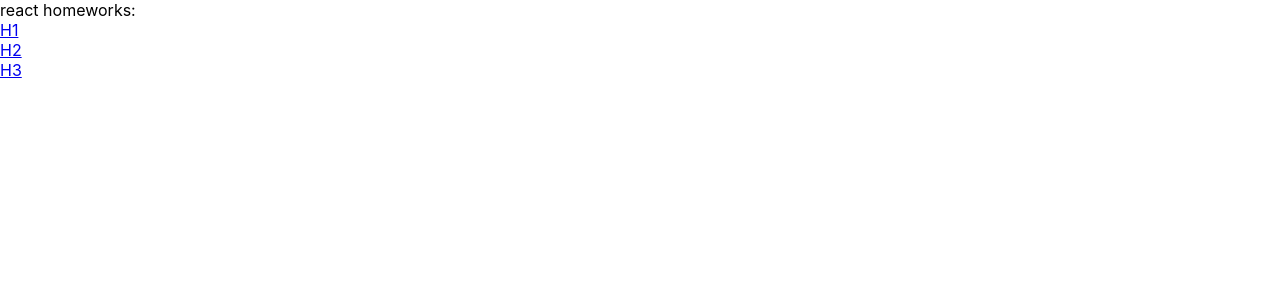
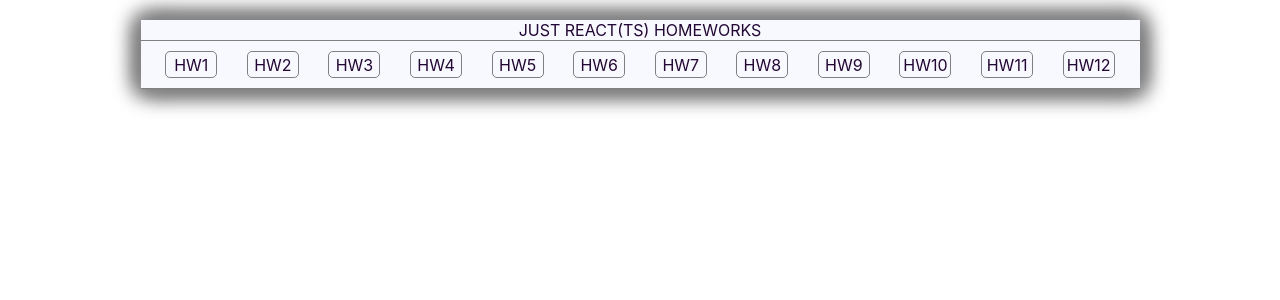
Before and after one commit to nedashkivskyios/ignHomeWorks, a React (Create React App) app: page / in a window 1280 px wide. Shown: the top 300 px of the page. Built offline with nearby package versions, Linux system fonts and the light colour scheme.

Commit message:
first css update

```diff
--- a/src/p1-main/m1-ui/u1-app/App.module.css
+++ b/src/p1-main/m1-ui/u1-app/App.module.css
@@ -1,11 +1,42 @@
+html, body {
+    margin: 0;
+    padding: 0;
+    background-color: white;
+    /*main color variables*/
+    --mainColorText: #230734;
+}
+
 .App {
-
+    width: 999px;
+    margin: 20px auto;
+    display: flex;
+    flex-direction: column;
+    align-items: center;
+    background-color: ghostwhite;
+    box-shadow: 5px 5px 20px 1px gray,
+                -5px 5px 20px 1px gray,
+                5px -5px 20px 1px gray,
+                -5px -5px 20px 1px gray;
 }
 
 .appTitle {
-
+    width: 100%;
+    display: flex;
+    flex: 0 0 auto;
+    justify-content: center;
+    align-items: center;
+    color: var(--mainColorText);
+    border-bottom: 1px solid gray;
 }
 
-.appNavBar {
+.appNavbar {
+    width: 100%;
+    display: flex;
+    flex: 0 0 auto;
+    border-bottom: 1px solid gray;
+}
 
+.appContent {
+    display: flex;
+    flex: 1 1 auto;
 }
--- a/src/p1-main/m1-ui/u1-app/App.tsx
+++ b/src/p1-main/m1-ui/u1-app/App.tsx
@@ -4,23 +4,21 @@ import HW1 from '../../../p2-homeworks/h1/HW1'
 import HW2 from '../../../p2-homeworks/h2/HW2'
 import HW3 from '../../../p2-homeworks/h3/HW3'
 import {BrowserRouter, NavLink, Route} from "react-router-dom";
+import AppNavbar from "./AppNavbar/AppNavbar";
 
 function App() {
   return (
     <BrowserRouter>
       <div className={s.App}>
-        <div className={s.appTitle}>react homeworks:</div>
-        <div className={s.appNavBar}>
-          <div><NavLink to={'/homeworkone'}>H1</NavLink></div>
-          <div><NavLink to={'/homeworktwo'}>H2</NavLink></div>
-          <div><NavLink to={'/homeworkthree'}>H3</NavLink></div>
+        <div className={s.appTitle}>JUST REACT(TS) HOMEWORKS</div>
+        <div className={s.appNavbar}>
+          <AppNavbar/>
         </div>
-
-
-        <Route path={'/homeworkone'} render={() => <HW1/>}/>
-        <Route path={'/homeworktwo'} render={() => <HW2/>}/>
-        <Route path={'/homeworkthree'} render={() => <HW3/>}/>
-
+        <div className={s.appContent}>
+          <Route path={'/homeworkone'} render={() => <HW1/>}/>
+          <Route path={'/homeworktwo'} render={() => <HW2/>}/>
+          <Route path={'/homeworkthree'} render={() => <HW3/>}/>
+        </div>
       </div>
     </BrowserRouter>
   )
--- /dev/null
+++ b/src/p1-main/m1-ui/u1-app/AppNavbar/AppNavbar.module.css
@@ -0,0 +1,29 @@
+.navBar {
+    display: flex;
+    width: 100%;
+    flex-direction: row;
+    padding: 10px;
+    justify-content: space-around;
+}
+
+.navBarItem {
+    border: 1px solid gray;
+    display: flex;
+    width: 50px;
+    height: 25px;
+    justify-content: center;
+    align-items: center;
+    border-radius: 5px;
+    text-decoration: none;
+    color: var(--mainColorText);
+}
+
+.navBarItem:hover {
+    background-color: orange;
+}
+
+.active {
+    background-color: #fc7c21;
+    color: white;
+    border: #fc7c21;
+}
--- /dev/null
+++ b/src/p1-main/m1-ui/u1-app/AppNavbar/AppNavbar.tsx
@@ -0,0 +1,24 @@
+import React from 'react';
+import s from "./AppNavbar.module.css";
+import {NavLink} from "react-router-dom";
+
+const AppNavbar = () => {
+  return (
+    <div className={s.navBar}>
+      <div><NavLink className={s.navBarItem} activeClassName={s.active} to={'/homeworkone'}>HW1</NavLink></div>
+      <div><NavLink className={s.navBarItem} activeClassName={s.active} to={'/homeworktwo'}>HW2</NavLink></div>
+      <div><NavLink className={s.navBarItem} activeClassName={s.active} to={'/homeworkthree'}>HW3</NavLink></div>
+      <div><NavLink className={s.navBarItem} activeClassName={s.active} to={'/homeworkfour'}>HW4</NavLink></div>
+      <div><NavLink className={s.navBarItem} activeClassName={s.active} to={'/homeworkfive'}>HW5</NavLink></div>
+      <div><NavLink className={s.navBarItem} activeClassName={s.active} to={'/homeworksix'}>HW6</NavLink></div>
+      <div><NavLink className={s.navBarItem} activeClassName={s.active} to={'/homeworkseven'}>HW7</NavLink></div>
+      <div><NavLink className={s.navBarItem} activeClassName={s.active} to={'/homeworkeight'}>HW8</NavLink></div>
+      <div><NavLink className={s.navBarItem} activeClassName={s.active} to={'/homeworknine'}>HW9</NavLink></div>
+      <div><NavLink className={s.navBarItem} activeClassName={s.active} to={'/homeworkten'}>HW10</NavLink></div>
+      <div><NavLink className={s.navBarItem} activeClassName={s.active} to={'/homeworkeleven'}>HW11</NavLink></div>
+      <div><NavLink className={s.navBarItem} activeClassName={s.active} to={'/homeworktwelve'}>HW12</NavLink></div>
+    </div>
+  );
+};
+
+export default AppNavbar;
--- a/src/p2-homeworks/h1/HW1.tsx
+++ b/src/p2-homeworks/h1/HW1.tsx
@@ -20,10 +20,7 @@ const altMessageData = {
 function HW1() {
   return (
     <div>
-      <hr/>
       homeworks 1
-
-      {/*should work (должно работать)*/}
 
       <Message
         avatar={messageData.avatar}
@@ -32,16 +29,12 @@ function HW1() {
         time={messageData.time}
       />
 
-      <hr/>
-      {/*для личного творчества, могу проверить*/}
-
       <AlternativeMessage
         avatar={altMessageData.avatar}
         name={altMessageData.name}
         message={altMessageData.message}
         time={altMessageData.time}
       />
-      <hr/>
     </div>
   )
 }
--- a/src/p2-homeworks/h1/Message.module.css
+++ b/src/p2-homeworks/h1/Message.module.css
@@ -3,7 +3,7 @@
     min-height: 70px;
     display: flex;
     flex-direction: row;
-
+    margin-bottom: 10px;
 }
 
 .avatar {
```
